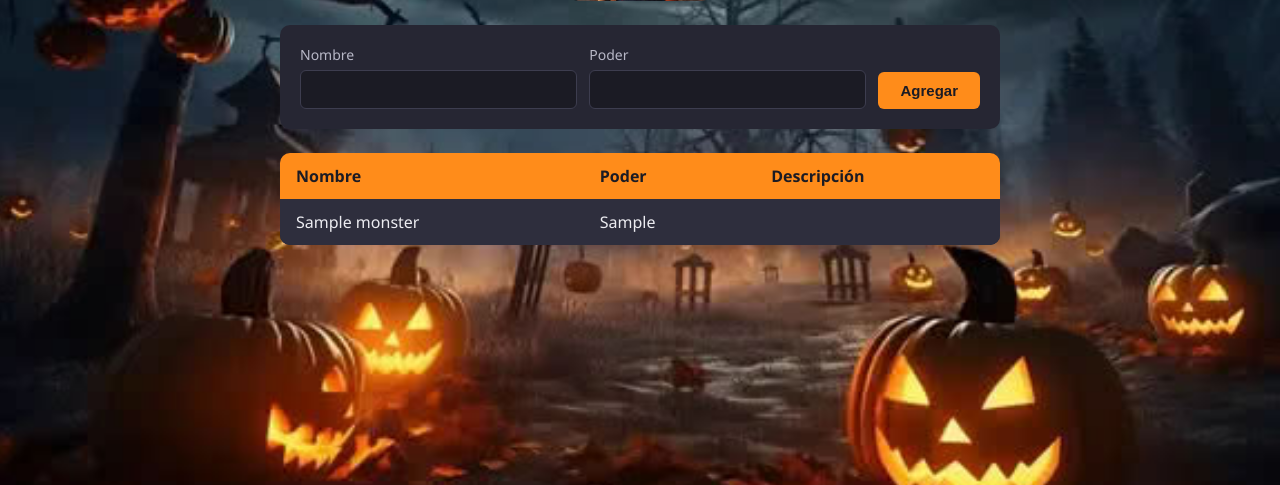
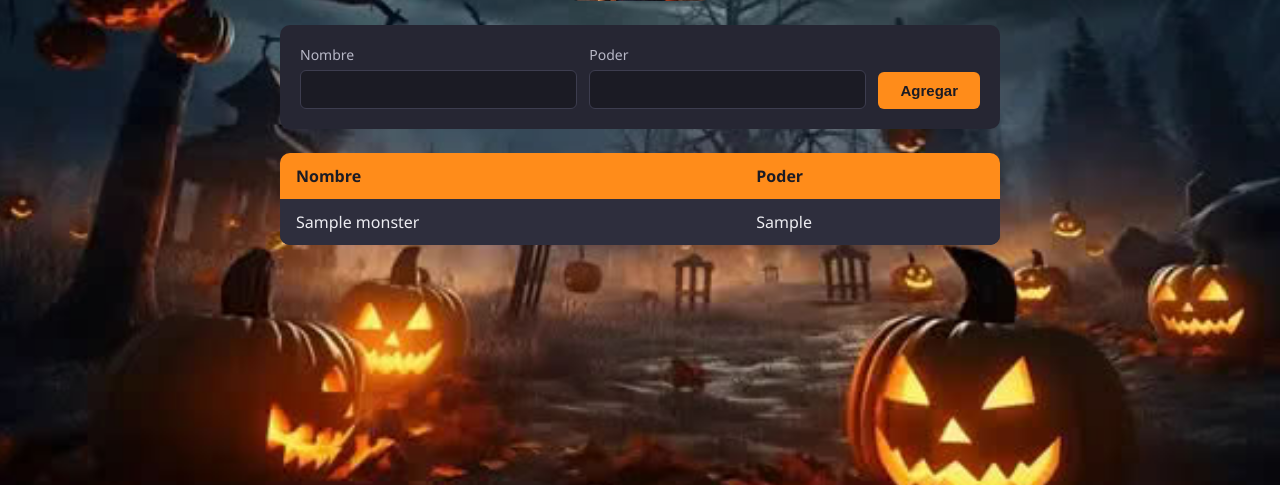
Before and after one commit to EvelynGuzman-05/halloween, a Flask app: page / in a window 1280 px wide. Shown: the part 250-735 px from the top of the page. Run offline with Flask 3, Linux system fonts and the light colour scheme; tables that the repository leaves empty or names only in its code hold one stand-in row (values such as "Sample post").

Commit message:
Revert "Intentionally add a description column to the monsters table in index.html"
This reverts commit cf58bc8d4081d81a2e1705efed4db60fb0de6530.

```diff
--- a/templates/index.html
+++ b/templates/index.html
@@ -23,13 +23,11 @@
             <tr>
                 <th>Nombre</th>
                 <th>Poder</th>
-                <th>Descripción</th>
             </tr>
             {% for monster in monsters %}
             <tr>
                 <td>{{ monster.name }}</td>
                 <td>{{ monster.power }}</td>
-                <td>{{ monster.description }}</td>
             </tr>
             {% endfor %}
         </table>
```
